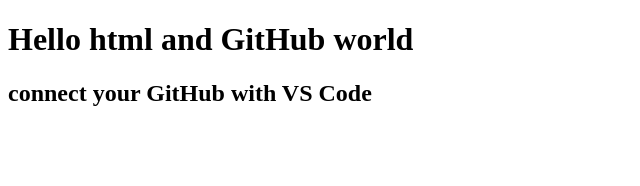
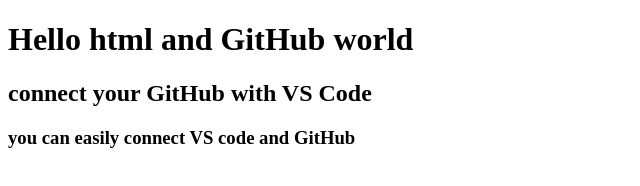
Before and after one commit to khanshoab/GitHubProject, a plain HTML site: page index.html in a window 1280 px wide. Shown: the whole page, without its empty margins (0-640 px from the left). Drawn offline with Linux system fonts and the light colour scheme.

Commit message:
changing sceond time

```diff
--- a/index.html
+++ b/index.html
@@ -9,5 +9,6 @@
 <body>
     <h1>Hello html and GitHub world</h1>
     <h2>connect your GitHub with VS Code</h2>
+    <h3>you can easily connect VS code and GitHub</h3>
 </body>
 </html>
```
